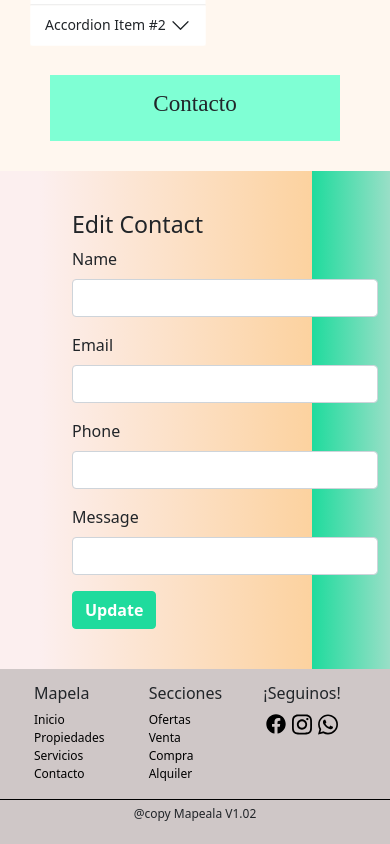
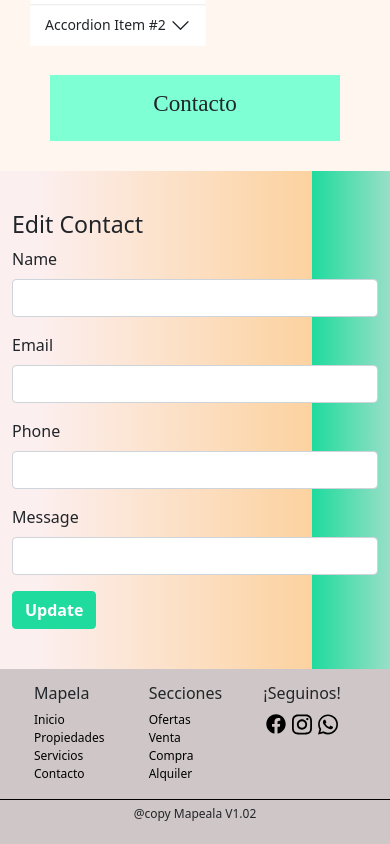
Before and after one commit to Dummycreativo/mapeala-frontend, a React (Create React App) app: page /edit/1 in a window 390 px wide. Shown: the part 1853-2697 px from the top of the page. Built offline with nearby package versions, Linux system fonts and the light colour scheme; no server answers.

Commit message:
estilo formulario-3

```diff
--- a/src/App.css
+++ b/src/App.css
@@ -347,10 +347,6 @@ ul li a {
     width: 100%;
   }
 
-  .formulario {
-    padding-left: 60px;
-  }
-
   .col-center {
     width: 100%;
   }
```
